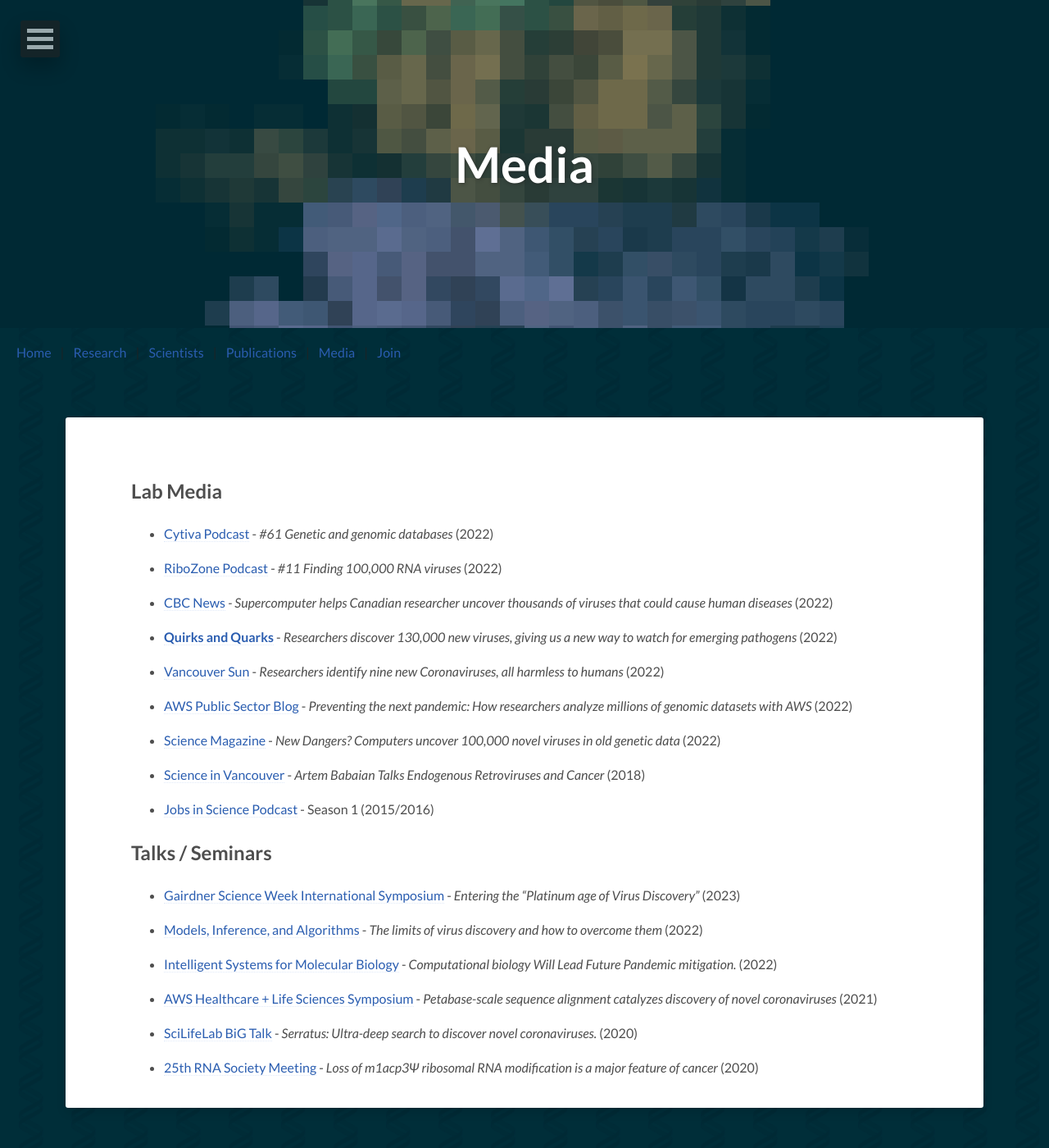
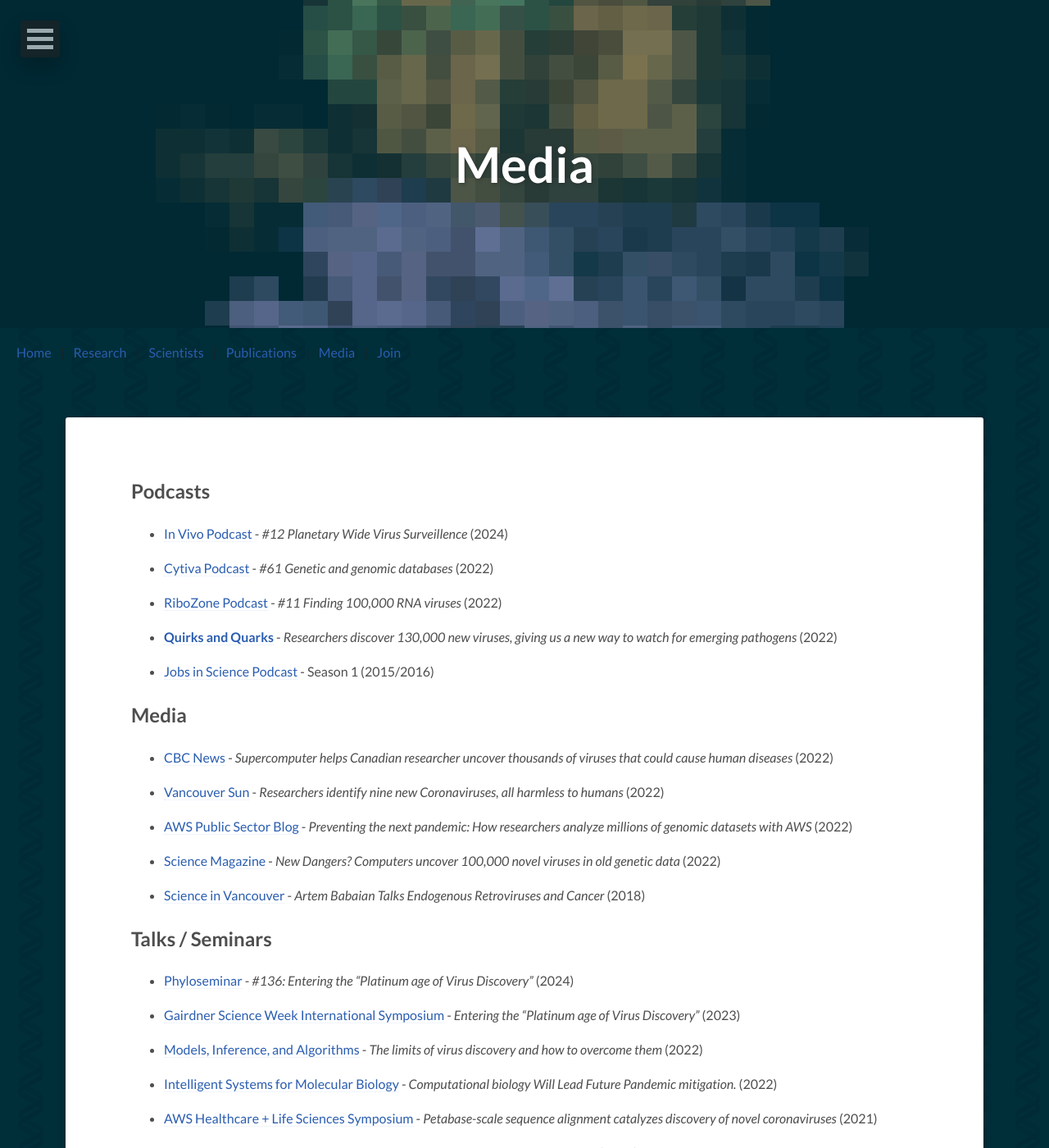
Before and after one commit to RNAlab/RNAlab, a Jekyll site: the page built from media.md, in a window 1280 px wide and 1400 px high. Shown: the whole window at 82% size. Built offline with Jekyll 4.4.1, drawn with Linux system fonts in a browser that asks for light colours; nearby versions of some CDN libraries.

Commit message:
update media

```diff
--- a/media.md
+++ b/media.md
@@ -6,15 +6,21 @@ image:
   background: dna_tile_blue.png
 ---
 
-## Lab Media
+## Podcasts
+
+- [In Vivo Podcast](https://www.youtube.com/watch?v=N12C6YyPSjg) - *#12 Planetary Wide Virus Surveillence* (2024)
 
 - [Cytiva Podcast](https://www.cytivalifesciences.com/en/bz/news-center/genetic-and-genomic-databases-10001) - *#61 Genetic and genomic databases* (2022)
 
 - [RiboZone Podcast](https://anchor.fm/theribozone/episodes/Episode-11-Finding-100-000-new-viruses-with-Dr--Artem-Babaian-e1gkhdv) - *#11 Finding 100,000 RNA viruses* (2022)
 
-- [CBC News](https://www.cbc.ca/news/health/supercomputer-virus-study-disease-1.6345158) *- Supercomputer helps Canadian researcher uncover thousands of viruses that could cause human diseases* (2022)
+- [**Quirks and Quarks**](https://www.cbc.ca/radio/quirks/jan-29-130-000-new-viruses-discovered-chimpanzee-social-learning-what-s-moving-the-tectonic-plates-and-more-1.6329726) - *Researchers discover 130,000 new viruses, giving us a new way to watch for emerging pathogens* (2022)
 
-- [**Quirks and Quarks**](https://www.cbc.ca/radio/quirks/jan-29-130-000-new-viruses-discovered-chimpanzee-social-learning-what-s-moving-the-tectonic-plates-and-more-1.6329726) - *Researchers discover 130,000 new viruses, giving us a new way to watch for emerging pathogens* (2022)
+- [Jobs in Science Podcast](https://www.graspods.com/jisis-podcasts) - Season 1 (2015/2016)
+
+## Media
+
+- [CBC News](https://www.cbc.ca/news/health/supercomputer-virus-study-disease-1.6345158) - *Supercomputer helps Canadian researcher uncover thousands of viruses that could cause human diseases* (2022)
 
 - [Vancouver Sun](https://vancouversun.com/health/researchers-identify-nine-new-coronaviruses-all-harmless-to-humans) - *Researchers identify nine new Coronaviruses, all harmless to humans* (2022)
 
@@ -24,9 +30,9 @@ image:
 
 - [Science in Vancouver](https://scienceinvancouver.com/2018/01/02/artem-babaian-talks-endogenous-retroviruses-cancer/) - *Artem Babaian Talks Endogenous Retroviruses and Cancer* (2018)
 
-- [Jobs in Science Podcast](https://www.graspods.com/jisis-podcasts) - Season 1 (2015/2016)
+## Talks / Seminars
 
-## Talks / Seminars
+- [Phyloseminar](https://www.youtube.com/watch?v=eG8um1jQzxM) - *#136: Entering the "Platinum age of Virus Discovery"* (2024)
 
 - [Gairdner Science Week International Symposium](https://www.youtube.com/watch?v=mPUM-adhXd8?si=52VGXaeYHj_rD7DG&t=5875) - *Entering the "Platinum age of Virus Discovery"* (2023)
 
```
Also changed, not shown: lit.md (+1 -1 lines).
